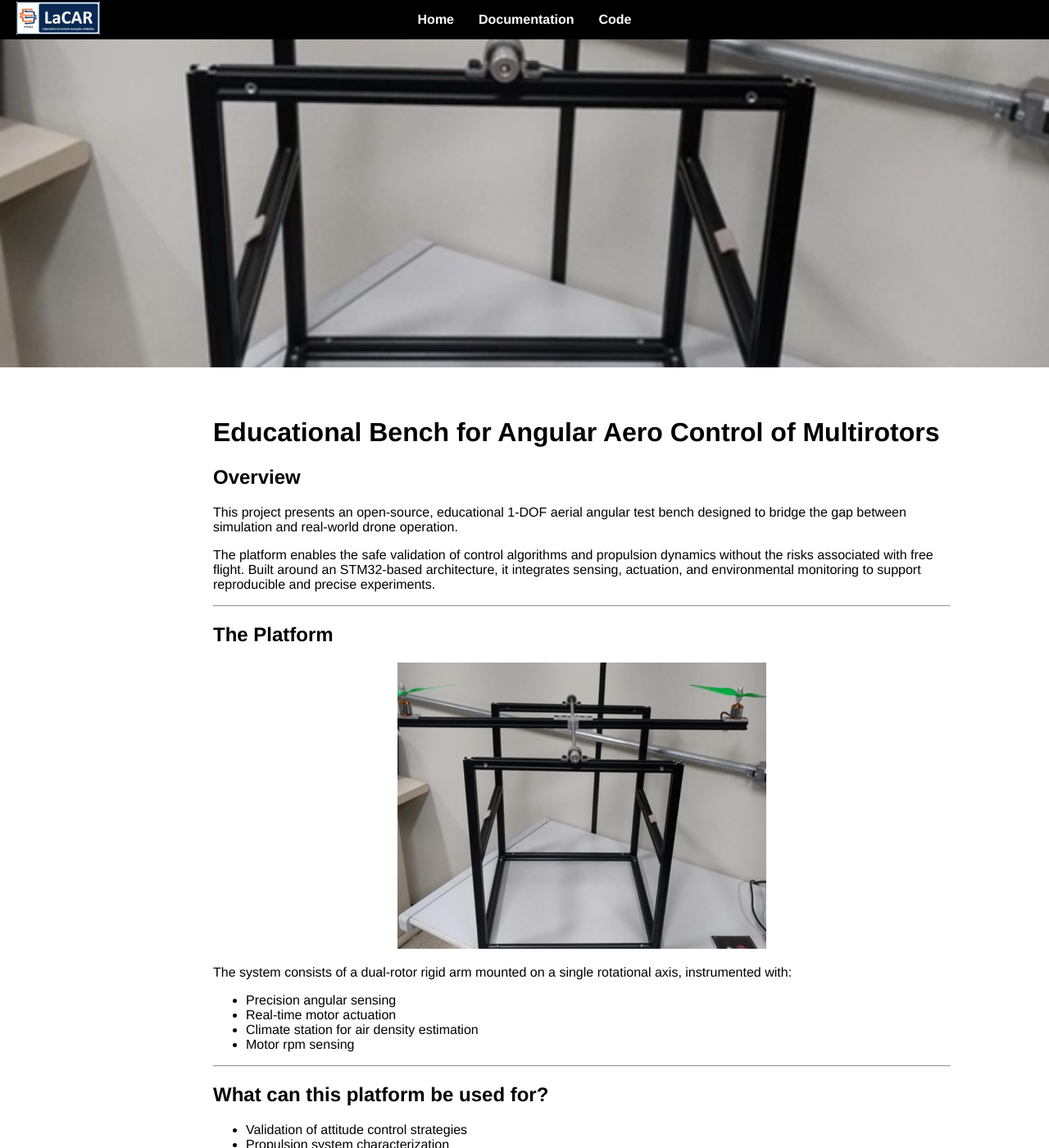
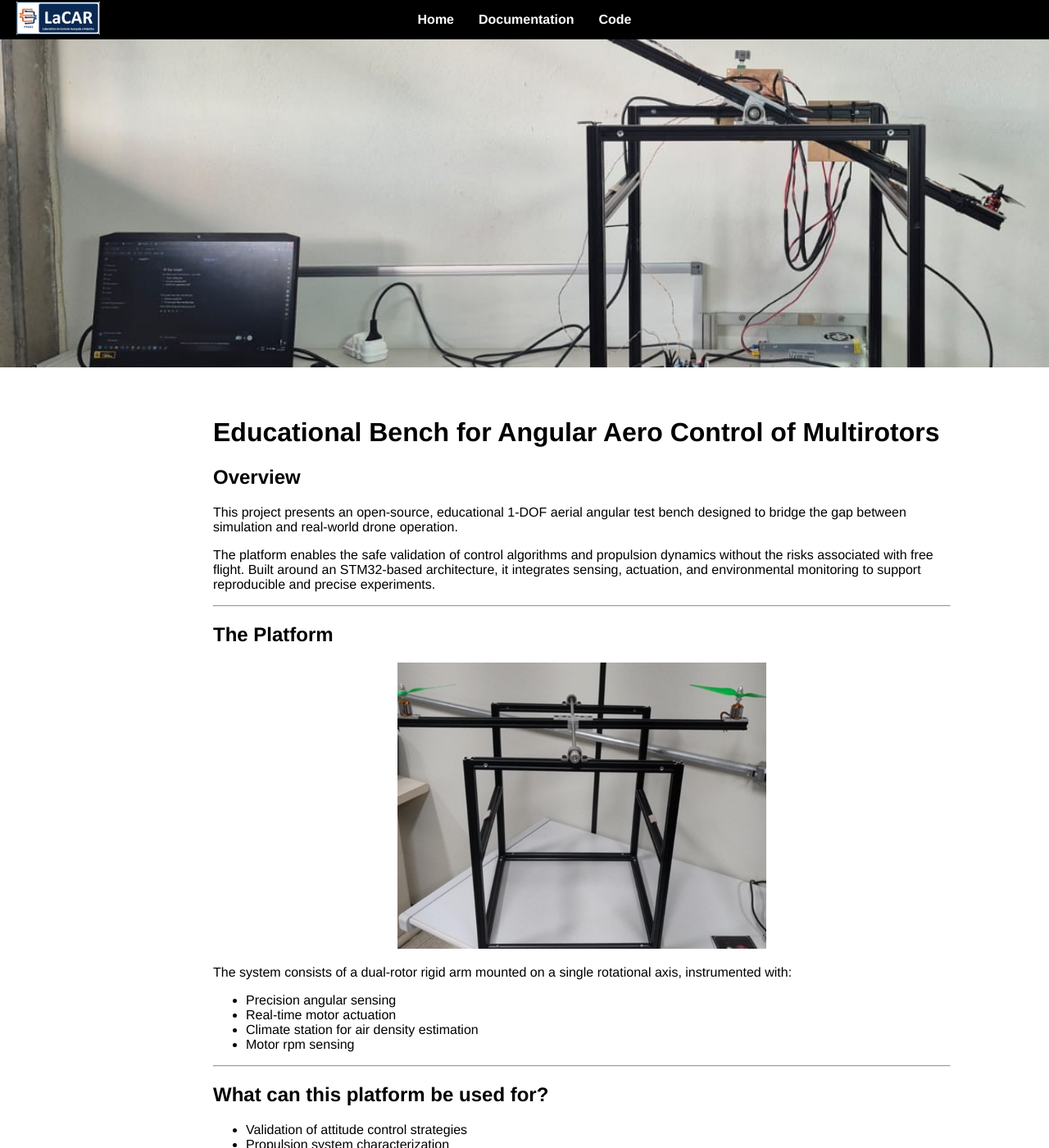
Before and after one commit to Villela-G/educational_bench_for_angular_aero_control_of_multirotors, a Jekyll site: the page built from docs/index.md, in a window 1280 px wide and 1400 px high. Shown: the whole window at 82% size. Built offline with Jekyll 4.4.1, drawn with Linux system fonts in a browser that asks for light colours.

Commit message:
New image added and style.css modified

```diff
--- a/docs/assets/css/style.css
+++ b/docs/assets/css/style.css
@@ -32,7 +32,7 @@ header nav a:hover {
 .banner {
     width: 100%;
     height: 400px; /* ajustar conforme preferir */
-    background-image: url('../images/bancada.png'); /* coloque sua imagem aqui */
+    background-image: url('../images/bancada.jpeg'); /* coloque sua imagem aqui */
     background-size: cover;
     background-position: center;
 }
```
Also changed, not shown: docs/assets/images/bancada.jpeg (added).
